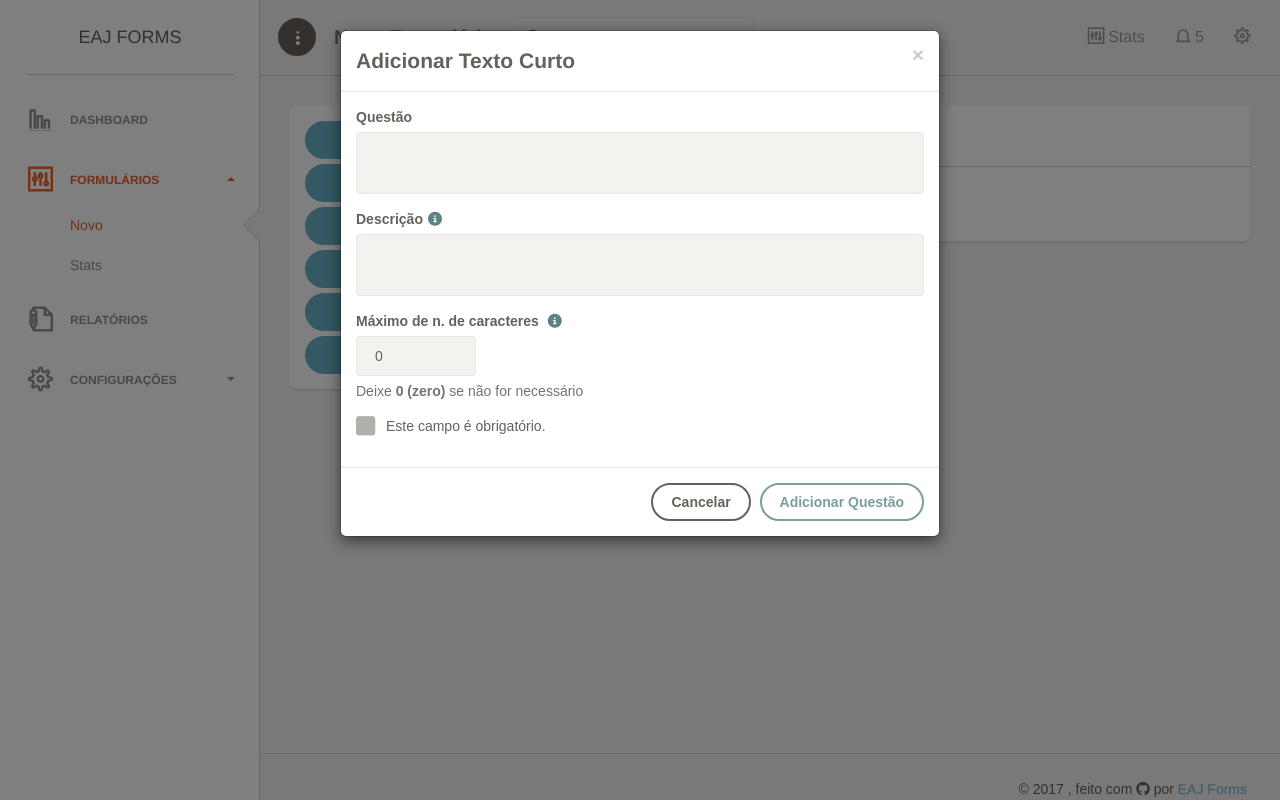
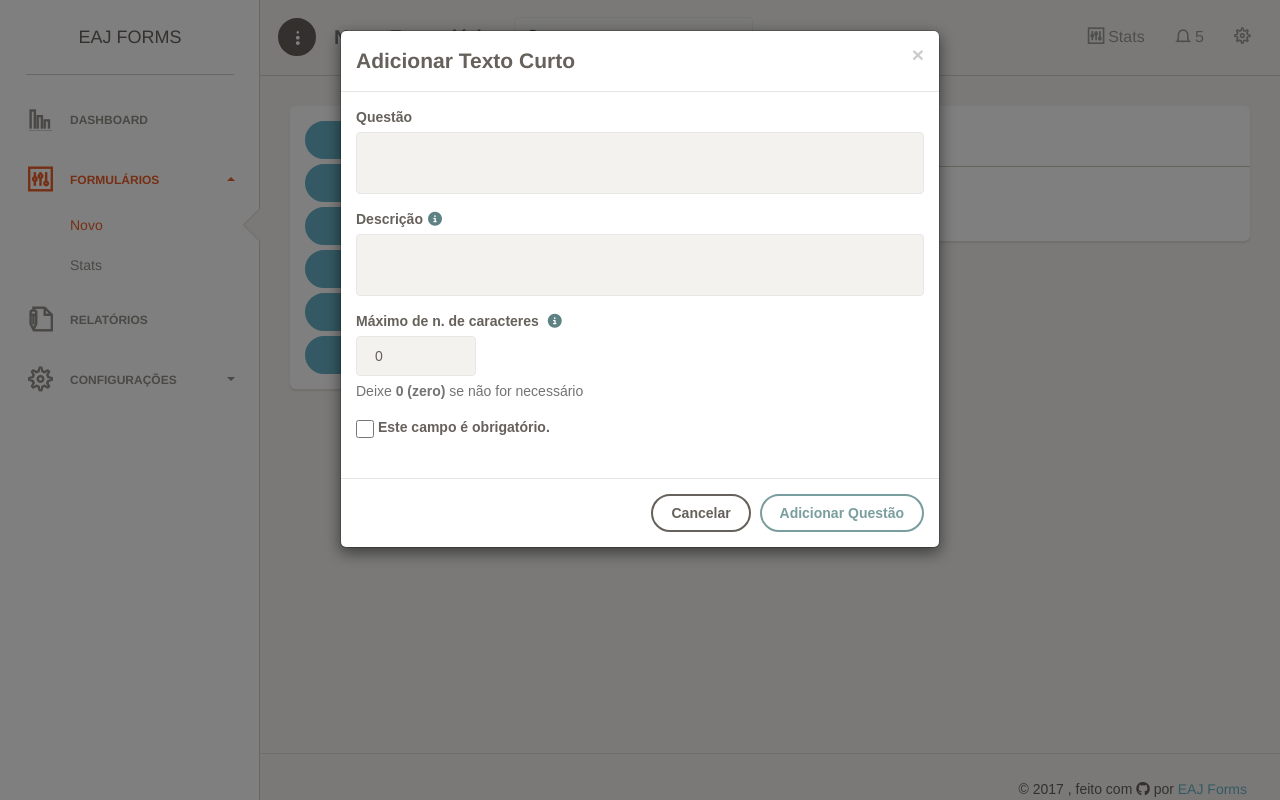
Before and after one commit to franklindias/eajforms, a Django app: page /form/new/ in a window 1280 px wide, after a click on "Texto Curto". Run offline with Django 3.2, Linux system fonts and the light colour scheme; some libraries are stand-ins or nearby versions; some web fonts are replaced.

Commit message:
Implementa botões de subir e descer questões, remove estilo de checkbox, adiciona botão de salvar formulário

```diff
--- a/eajforms/forms/templates/form/form_form.html
+++ b/eajforms/forms/templates/form/form_form.html
@@ -11,6 +11,13 @@
   .tooltip{
     margin-left: 18px;
   }
+  .btn-arrow{
+    padding:0px !important;
+  }
+  input[type="checkbox"]{
+    width: 18px !important;
+    height: 18px !important;
+  }
 </style>
 {% endblock %}
 
@@ -136,8 +156,11 @@
         choices:"",
         max_rating:"10",
         show_yes_no: false,
+        label_left:"",
+        label_right:"",
+        label_middle:"",
         //0: Adicionar
-        //<>: Editar (index)
+        //<>0: Editar (index)
         index:0
       },
       questions: []
@@ -173,6 +197,12 @@
         this.new_question.description = ""
         this.new_question.max_characters = 0
         this.new_question.is_required = false
+        this.new_question.max_rating = 10
+        this.new_question.choices = ""
+        this.new_question.show_yes_no = false
+        this.new_question.label_left = ""
+        this.new_question.label_right = ""
+        this.new_question.label_middle = ""
       },
       removeQuestion(index){
         self = this
@@ -207,10 +237,10 @@
           $("#myModalFormMultipleChoice").modal("show")
           break;
           case 5:
-          $("#myModalFormYesNo").modal("show")
+          $("#myModalFormScale").modal("show")
           break;
           case 6:
-          $("#myModalFormScale").modal("show")
+          $("#myModalFormYesNo").modal("show")
           break;
         }
 
@@ -222,6 +252,15 @@
         self.new_question.choices = question.choices
         self.new_question.max_rating = question.max_rating
         self.new_question.show_yes_no = question.show_yes_no
+        self.new_question.label_left = question.label_left
+        self.new_question.label_right = question.label_right
+        self.new_question.label_middle = question.label_middle
+      },
+      moveQuestionDown(index){
+        this.questions.splice(index+1, 0, this.questions.splice(index, 1)[0]);
+      },
+      moveQuestionUp(index){
+        this.questions.splice(index-1, 0, this.questions.splice(index, 1)[0]);
       }
     },
     created(){
--- a/eajforms/forms/templates/form/modals/modal_big_text.html
+++ b/eajforms/forms/templates/form/modals/modal_big_text.html
@@ -32,9 +32,9 @@
           <span class="help-block">Deixe <b>0 (zero)</b> se não for necessário</span>
         </div>
         <div class="form-group">
-          <label class="checkbox" @click="alterIsRequired()" >
-            <input v-model="new_question.is_required" type="checkbox" data-toggle="checkbox">
-            Este campo é obrigatório.
+          <label class="" @click="alterIsRequired()" >
+            <input v-model="new_question.is_required" type="checkbox" >
+            <span style="vertical-align: super;">Este campo é obrigatório.</span>
           </label>
         </div>
 
--- a/eajforms/forms/templates/form/modals/modal_dropdown.html
+++ b/eajforms/forms/templates/form/modals/modal_dropdown.html
@@ -28,9 +28,9 @@
         </div>
 
         <div class="form-group">
-          <label class="checkbox" @click="alterIsRequired()" >
-            <input v-model="new_question.is_required" type="checkbox" data-toggle="checkbox">
-            Este campo é obrigatório.
+          <label class="" @click="alterIsRequired()" >
+            <input v-model="new_question.is_required" type="checkbox" >
+            <span style="vertical-align: super;">Este campo é obrigatório.</span>
           </label>
         </div>
 
--- a/eajforms/forms/templates/form/modals/modal_multiple_choice.html
+++ b/eajforms/forms/templates/form/modals/modal_multiple_choice.html
@@ -28,9 +28,9 @@
         </div>
 
         <div class="form-group">
-          <label class="checkbox" @click="alterIsRequired()" >
-            <input v-model="new_question.is_required" type="checkbox" data-toggle="checkbox">
-            Este campo é obrigatório.
+          <label class="" @click="alterIsRequired()" >
+            <input v-model="new_question.is_required" type="checkbox" >
+            <span style="vertical-align: super;">Este campo é obrigatório.</span>
           </label>
         </div>
 
--- a/eajforms/forms/templates/form/modals/modal_scale.html
+++ b/eajforms/forms/templates/form/modals/modal_scale.html
@@ -28,19 +28,19 @@
         </div>
         <div class="row">
           <div class="col-md-4 text-left">
-            <input type="text" placeholder="Label Esquerdo" class="form-control ">
+            <input v-model="new_question.label_left" type="text" placeholder="Label Esquerdo" class="form-control ">
           </div>
           <div class="col-md-4 text-center">
-            <input type="text" :disabled="new_question.max_rating % 2 == 0" placeholder="Label Central" class="form-control ">
+            <input v-model="new_question.label_middle" type="text" :disabled="new_question.max_rating % 2 == 0" placeholder="Label Central" class="form-control ">
           </div>
           <div class="col-md-4 text-right">
-            <input type="text" placeholder="Label Direito" class="form-control ">
+            <input v-model="new_question.label_right" type="text" placeholder="Label Direito" class="form-control ">
           </div>
         </div><br/>
         <div class="form-group">
-          <label class="checkbox" @click="alterIsRequired()" >
-            <input v-model="new_question.is_required" type="checkbox" data-toggle="checkbox">
-            Este campo é obrigatório.
+          <label class="" @click="alterIsRequired()" >
+            <input v-model="new_question.is_required" type="checkbox" >
+            <span style="vertical-align: super;">Este campo é obrigatório.</span>
           </label>
         </div>
 
--- a/eajforms/forms/templates/form/modals/modal_small_text.html
+++ b/eajforms/forms/templates/form/modals/modal_small_text.html
@@ -32,9 +32,9 @@
           <span class="help-block">Deixe <b>0 (zero)</b> se não for necessário</span>
         </div>
         <div class="form-group">
-          <label class="checkbox" @click="alterIsRequired()" >
-            <input v-model="new_question.is_required" type="checkbox" data-toggle="checkbox">
-            Este campo é obrigatório.
+          <label class="" @click="alterIsRequired()" >
+            <input v-model="new_question.is_required" type="checkbox" >
+            <span style="vertical-align: super;">Este campo é obrigatório.</span>
           </label>
         </div>
 
--- a/eajforms/forms/templates/form/modals/modal_yes_no.html
+++ b/eajforms/forms/templates/form/modals/modal_yes_no.html
@@ -22,17 +22,17 @@
           <textarea v-model="new_question.description" class="form-control" rows="2"></textarea>
         </div>
 
-         <div class="form-group">
-          <label class="checkbox" @click="alterIsRequired()" >
-            <input v-model="new_question.show_yes_no" type="checkbox" data-toggle="checkbox">
-            Marque caso prefira que apareça <b>Sim ou Não</b> na questão.
+         <div class="form-group" style="margin-bottom:0;">
+          <label class="" @click="alterIsRequired()" >
+            <input v-model="new_question.show_yes_no" type="checkbox" >
+            <span style="vertical-align: super;">Marque caso prefira que apareça <strong>Sim</strong> e <strong>Não</strong> na questão.</span>
           </label>
         </div>
 
         <div class="form-group">
-          <label class="checkbox" @click="alterIsRequired()" >
-            <input v-model="new_question.is_required" type="checkbox" data-toggle="checkbox">
-            Esta questão é obrigatória.
+          <label class="" @click="alterIsRequired()" >
+            <input v-model="new_question.is_required" type="checkbox" >
+            <span style="vertical-align: super;">Esta questão é obrigatória.</span>
           </label>
         </div>
 
```
Also changed, not shown: other parts of eajforms/forms/templates/form/form_form.html (+21 -7 lines).
